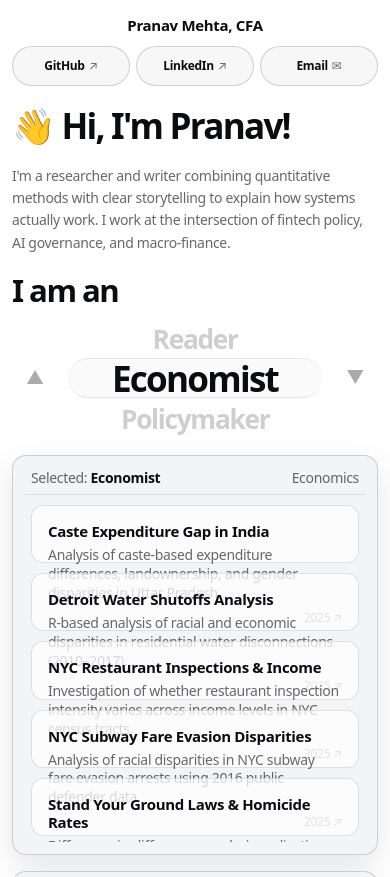
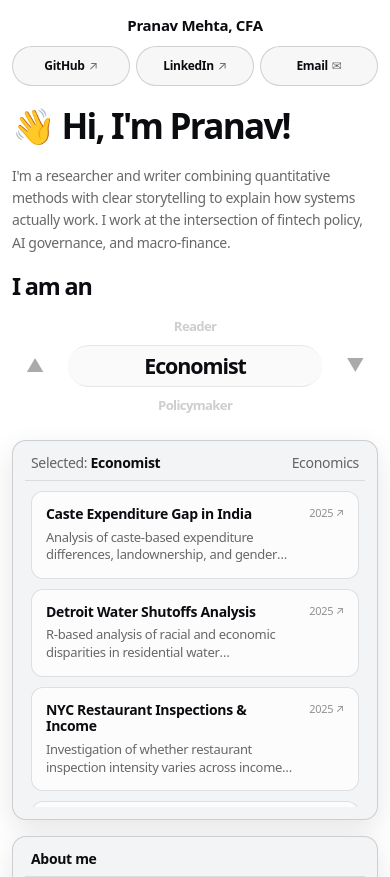
Before and after one commit to pranavmehta-git/pranavmehta-git.github.io, a plain HTML site: page index.html in a window 390 px wide. Shown: the top 877 px of the page. Drawn offline with Linux system fonts and the light colour scheme.

Commit message:
Add files via upload

```diff
--- a/index.html
+++ b/index.html
@@ -212,6 +212,7 @@
     .contentBox{
       display:flex;
       flex-direction:column;
+      overflow: hidden;
     }
 
     .contentHeader{
@@ -234,12 +235,13 @@
     }
 
     .list{
-      display:grid;
+      display:flex;
+      flex-direction: column;
       gap:10px;
       padding: 10px 6px 6px;
       flex: 1;
       overflow-y: auto;
-      align-content: start;
+      overflow-x: hidden;
     }
 
     .item{
@@ -254,9 +256,13 @@
       transition: transform 120ms ease, box-shadow 120ms ease;
     }
     .item:hover{transform: translateY(-1px); box-shadow: 0 10px 22px rgba(0,0,0,0.08)}
-    .item h3{margin:0; font-size: 14.5px; font-weight: 800;}
-    .item p{margin:6px 0 0; font-size: 13px; color: var(--muted); line-height: 1.35;}
-    .meta{font-size: 12px; color: rgba(11,12,15,0.45); white-space:nowrap;}
+    .item > div:first-child{
+      flex: 1;
+      min-width: 0;
+    }
+    .item h3{margin:0; font-size: 14.5px; font-weight: 800; word-wrap: break-word;}
+    .item p{margin:6px 0 0; font-size: 13px; color: var(--muted); line-height: 1.35; word-wrap: break-word;}
+    .meta{font-size: 12px; color: rgba(11,12,15,0.45); white-space:nowrap; flex-shrink: 0;}
 
     /* ===== Simple Picker ===== */
     .picker-container{
@@ -312,6 +318,7 @@
       cursor: pointer;
       transition: all 250ms ease;
       position: relative;
+      padding: 4px 12px;
     }
 
     .picker-row.is-prev,
@@ -393,7 +400,7 @@
     @media (max-width: 768px) {
       :root {
         --box-height: auto;
-        --display: clamp(32px, 8vw, 44px);
+        --display: clamp(28px, 7vw, 38px);
       }
 
       .wrap {
@@ -441,7 +448,7 @@
       .iam {
         text-align: left;
         padding-right: 0;
-        font-size: clamp(28px, 7vw, 38px);
+        font-size: clamp(24px, 6vw, 32px);
       }
 
       .picker-container {
@@ -449,8 +456,18 @@
         max-width: 100%;
       }
 
+      .picker {
+        overflow: visible;
+      }
+
       .picker-row {
         height: calc(var(--display) * 1.15);
+        font-size: clamp(24px, 6.5vw, 32px);
+      }
+
+      .picker-row.is-prev,
+      .picker-row.is-next {
+        font-size: clamp(18px, 5vw, 24px);
       }
 
       /* Stack layout - Content first, About me second */
@@ -472,15 +489,29 @@
         height: auto;
         min-height: 280px;
         max-height: 400px;
+        overflow: hidden;
+      }
+
+      .list {
+        overflow-y: auto;
+        -webkit-overflow-scrolling: touch;
       }
 
       .item {
         padding: 14px;
         min-height: 48px; /* Big tap targets */
+        flex-shrink: 0;
       }
 
       .item h3 {
         font-size: 14px;
+      }
+
+      .item p {
+        display: -webkit-box;
+        -webkit-line-clamp: 2;
+        -webkit-box-orient: vertical;
+        overflow: hidden;
       }
 
       footer {
@@ -493,7 +524,7 @@
     /* Small mobile ≤480px - Full-width buttons, larger text */
     @media (max-width: 480px) {
       :root {
-        --display: clamp(28px, 9vw, 36px);
+        --display: clamp(22px, 6vw, 28px);
       }
 
       .wrap {
@@ -534,7 +565,18 @@
       }
 
       .iam {
-        font-size: clamp(24px, 8vw, 32px);
+        font-size: clamp(22px, 6vw, 28px);
+      }
+
+      .picker-row {
+        font-size: clamp(20px, 5.5vw, 26px);
+        height: auto;
+        padding: 8px 0;
+      }
+
+      .picker-row.is-prev,
+      .picker-row.is-next {
+        font-size: clamp(16px, 4.5vw, 20px);
       }
 
       .picker-arrow {
@@ -544,32 +586,33 @@
 
       .leftBox, .contentBox {
         min-height: 260px;
+        max-height: 380px;
         padding: 12px;
       }
 
       .item {
-        padding: 16px;
-        flex-direction: column;
-        gap: 8px;
+        padding: 14px;
+        gap: 10px;
       }
 
       .item h3 {
-        font-size: 15px;
+        font-size: 14px;
       }
 
       .item p {
-        font-size: 14px;
+        font-size: 13px;
+        -webkit-line-clamp: 2;
       }
 
       .meta {
-        align-self: flex-end;
+        font-size: 11px;
       }
     }
 
     /* Extra small mobile ≤375px - Larger text, fewer actions visible */
     @media (max-width: 375px) {
       :root {
-        --display: clamp(24px, 10vw, 30px);
+        --display: clamp(18px, 5.5vw, 24px);
       }
 
       .wrap {
@@ -599,11 +642,17 @@
       }
 
       .iam {
-        font-size: clamp(22px, 9vw, 28px);
+        font-size: clamp(18px, 5.5vw, 24px);
       }
 
       .picker-row {
-        font-size: var(--display);
+        font-size: clamp(18px, 5vw, 22px);
+        padding: 6px 0;
+      }
+
+      .picker-row.is-prev,
+      .picker-row.is-next {
+        font-size: clamp(14px, 4vw, 18px);
       }
 
       .leftBody {
```
